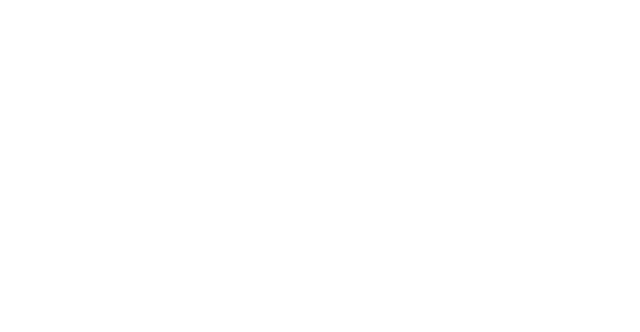
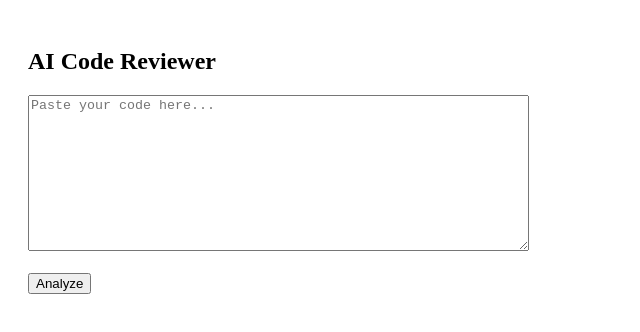
Before and after one commit to anantharjun672001-a11y/AiFrontend, a React (Vite) app: page / in a window 1280 px wide. Shown: the top 332 px of the page, without its empty margins (0-640 px from the left). Built offline with nearby package versions, Linux system fonts and the light colour scheme.

Commit message:
sample ai testing successfull ai code review working

```diff
--- a/src/App.jsx
+++ b/src/App.jsx
@@ -1,11 +1,51 @@
-import React from 'react';
+import { useState } from "react";
+import axios from "axios";
 
-const App = () => {
+function App() {
+  const [code, setCode] = useState("");
+  const [result, setResult] = useState("");
+  const [loading, setLoading] = useState(false);
+
+  const analyzeCode = async () => {
+    try {
+      setLoading(true);
+
+      const res = await axios.post("http://localhost:3000/analyze", {
+        code,
+      });
+
+      setResult(res.data.result);
+    } catch (err) {
+      console.error(err);
+      setResult("Error analyzing code");
+    } finally {
+      setLoading(false);
+    }
+  };
+
   return (
-    <div>
+    <div style={{ padding: "20px" }}>
+      <h2>AI Code Reviewer </h2>
 
+      <textarea
+        rows="10"
+        cols="60"
+        placeholder="Paste your code here..."
+        value={code}
+        onChange={(e) => setCode(e.target.value)}
+      />
+
+      <br /><br />
+
+      <button onClick={analyzeCode}>
+        {loading ? "Analyzing..." : "Analyze"}
+      </button>
+
+      <pre style={{ marginTop: "20px", whiteSpace: "pre-wrap" }}>
+        {result}
+      </pre>
     </div>
   );
-};
+}
 
 export default App;
```
